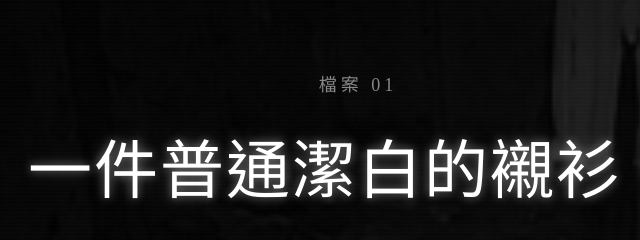
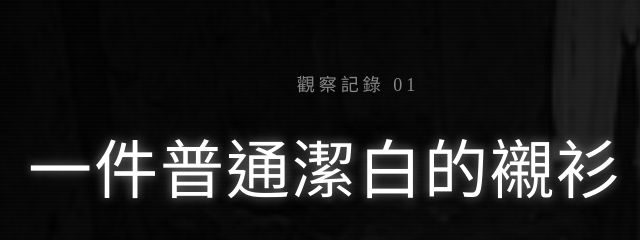
Before and after one commit to ppapmax/SCP, a plain HTML site: page index.html in a window 1280 px wide. Shown: the part 255-495 px from the top of the page, 282-922 px from the left. Drawn offline with Linux system fonts and the light colour scheme.

Commit message:
Update index.html

```diff
--- a/index.html
+++ b/index.html
@@ -155,16 +155,16 @@ body {
 
 <script>
 const entries = [
-  ["檔案 01", "一件普通潔白的襯衫。"],
-  ["檔案 02", "請記住牠此時的樣子。"],
-  ["檔案 03", "請不要忽略任何微小的改變。"],
-  ["檔案 04", "牠只在沒有人注視的時候移動。"],
-  ["檔案 05", "你發現了嗎？"],
-  ["檔案 06", "領帶變長了。"],
-  ["檔案 07", "牠正在看著你。"],
-  ["檔案 08", "千萬不要按求救鈕。"],
-  ["檔案 09", "牠會發現你。"],
-  ["檔案 10", "<span class='warning'>別按。</span>"]
+  ["觀察記錄 01", "一件普通潔白的襯衫。"],
+  ["觀察記錄 02", "請記住牠此時的樣子。"],
+  ["觀察記錄 03", "請不要忽略任何微小的改變。"],
+  ["觀察記錄 04", "牠只在沒有人注視的時候移動。"],
+  ["觀察記錄 05", "你發現了嗎？"],
+  ["觀察記錄 06", "領帶變長了。"],
+  ["觀察記錄 07", "牠正在看著你。"],
+  ["觀察記錄 08", "千萬不要按求救鈕。"],
+  ["觀察記錄 09", "牠會發現你。"],
+  ["觀察記錄 10", "<span class='warning'>別按。</span>"]
 ];
 
 const logEl = document.getElementById("log");
```
